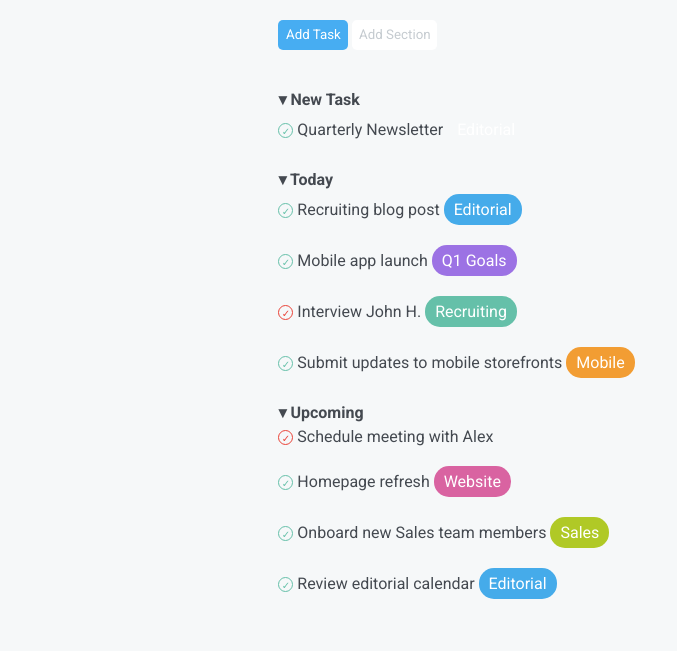
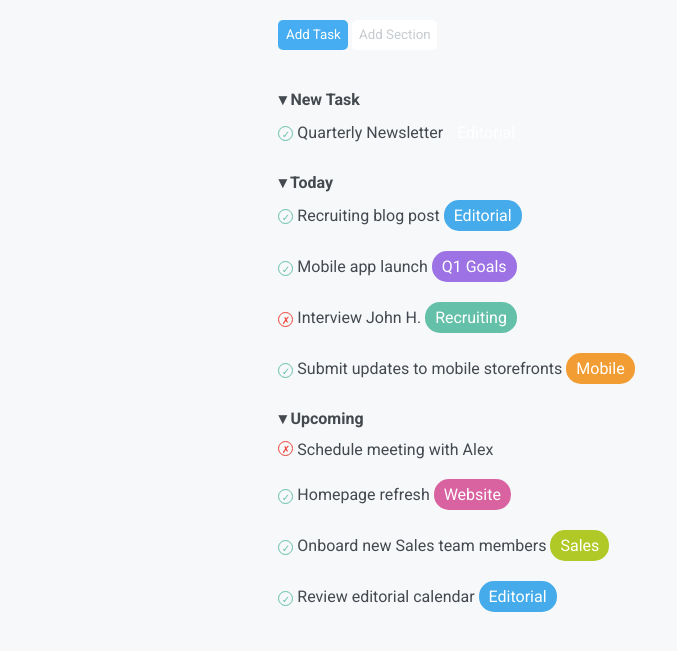
Before and after one commit to LorenzoMonteforte92/html-css-toboolist, a plain HTML site: page index.html in a window 1280 px wide. Shown: the part 63-714 px from the top of the page, without its empty margins (0-677 px from the left). Drawn offline with Linux system fonts and the light colour scheme.

Commit message:
fix: indicators and check/cross

```diff
--- a/index.html
+++ b/index.html
@@ -28,7 +28,7 @@
             <!-- new task -->
             <h4> &#9662; New Task</h4>
             <div class="circle circle-done"> &check; </div>
-            <div class="nospacing" >
+            <div class="lessspacing" >
                 Quarterly Newsletter
                 <span class="tag blue-tag" >Editorial</span>
             </div>
@@ -37,7 +37,7 @@
             <!-- today -->
             <h4> &#9662; Today</h4>
             <div class="circle circle-done"> &check; </div>
-            <div class="nospacing" >
+            <div class="lessspacing" >
                 Recruiting blog post
                 <span class="tag editorial" >Editorial</span>
             </div>
@@ -51,7 +51,7 @@
             </div>
             <br>
 
-            <div class="circle circle-todo"> &check; </div>
+            <div class="circle circle-todo"> &cross; </div>
             <div class="spacing">
                 Interview John H.
                 <span class="tag recruiting"> Recruiting </span>
@@ -67,8 +67,8 @@
 
             <!-- upcoming -->
             <h4> &#9662; Upcoming</h4>
-            <div class="circle circle-todo"> &check; </div>
-            <div class="nospacing">
+            <div class="circle circle-todo"> &cross;</div>
+            <div class="notag" >
                 Schedule meeting with Alex
             </div>
             <br>
--- a/style.css
+++ b/style.css
@@ -88,6 +88,7 @@ h4{
     text-align: center;
     line-height: 15px;
     font-size: 10px;
+    vertical-align: middle;
 }
 
 .circle-done {
@@ -140,8 +141,16 @@ h4{
     margin-bottom: 10px;
    }
 
-   .nospacing{
+   .lessspacing{
     display: inline-block;
-    margin-top: 5px;
+    margin-top: 8px;
     margin-bottom: 10px;
+    vertical-align: middle;
    }
+
+   .notag {
+    display: inline-block;
+    margin-top: 12px;
+    margin-bottom: 10px;
+    vertical-align: middle;
+   }
```
